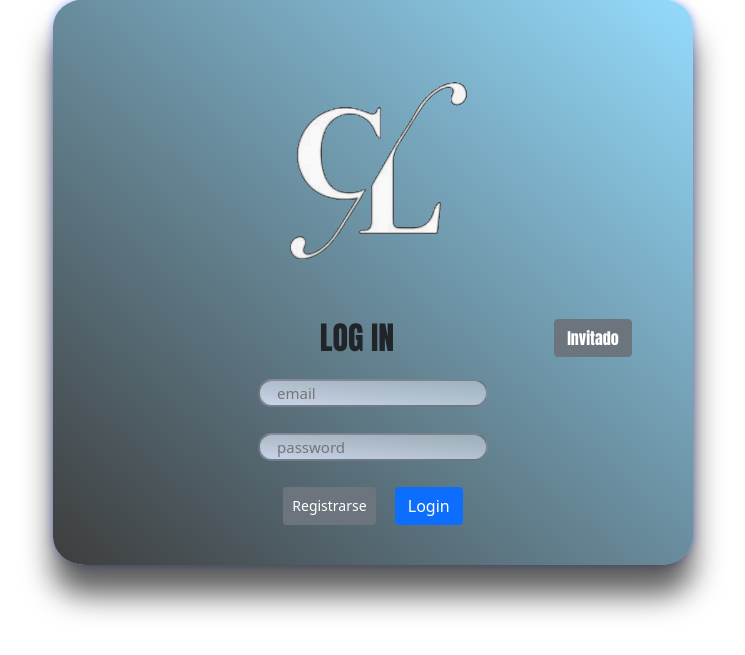
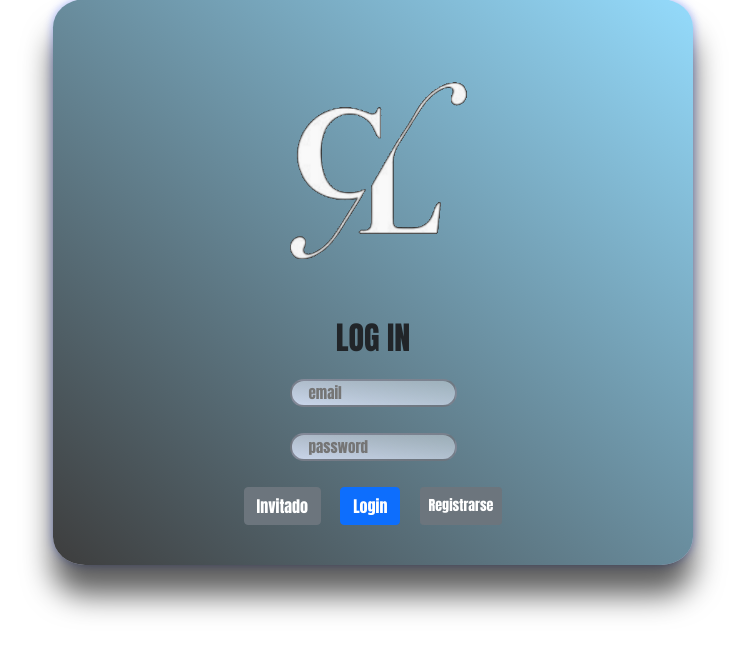
Before and after one commit to NahumLarzabal/TPE-Larzabal-Menchon, a PHP site: page /tpe/login in a window 1280 px wide. Shown: the part 39-694 px from the top of the page, without its empty margins (267-1012 px from the left). Run offline with PHP 8.4, Linux system fonts and the light colour scheme.

Commit message:
fix registro y acomodo de css

```diff
--- a/css/stylecss.css
+++ b/css/stylecss.css
@@ -195,15 +195,17 @@ div.inputs-form{
 }
 .title-login{
     display: flex;
+    flex-direction: column;
     justify-content: center;
     font-family: Impact, Haettenschweiler, 'Arial Narrow Bold', sans-serif;
 }
 
-.btns-login{
-   margin-left: 100%;
-}
+/* .btns-login{
+   margin-left: 3%;
+} */
 .tituloLogin{
-    margin-left: 20%;
+    display: flex;
+    justify-content: center;
 }
 .ml-5{
     margin-left: 5%;
@@ -252,6 +254,7 @@ div.inputs-form{
 .btn-create-user{
     display: flex;
     align-items: center;
+    margin-left: 3%;
 }
 
 button.btn-create-user>a{
--- a/templates/createUser.tpl
+++ b/templates/createUser.tpl
@@ -22,7 +22,7 @@
                 <img class="w-50" src="./img/logo.png" alt="logo">
             </div>
             <div class="title-login">
-                <h2>{$titulo}</h2>
+                <h2 class="tituloLogin">{$titulo}</h2>
             </div>
 
             <div class="form-createLogin">
--- a/templates/userLogin.tpl
+++ b/templates/userLogin.tpl
@@ -22,13 +22,13 @@
             <div class="title-login">
                 <h2 class="tituloLogin">{$titulo}</h2>
 
-             <div class=" w-25 h-25">
-                        <input type="submit" class="invitado btns-login btn btn-secondary" value="Invitado">
-                    </div>
-            </div>
 
             <div class="form-login">
                 <form class="form-alta" action="verify" method="post">
+                    {* <div class=" w-25 h-25">
+                                <input type="submit" class="invitado btns-login btn btn-secondary" value="Invitado">
+                            </div>
+                    </div> *}
 
                     <div class="inputs-form">
                         <div class="input-login">
@@ -41,9 +41,9 @@
                         </div>
                     </div>
                     <div class="btn-form-login mtt-2">
+                        <input type="submit" class="invitado btns-login btn btn-secondary" value="Invitado">
+                        <input type="submit" class="btn mll-3 btn-primary" value="Login">
                         <a class="btn btn-secondary btn-sm btn-create-user" href="createLogin">Registrarse</a>
-
-                        <input type="submit" class="btn mll-3 btn-primary" value="Login">
                     </div>
                     <h4><span class="red-alert">{$error}</span></h4>
                 </form>
```
